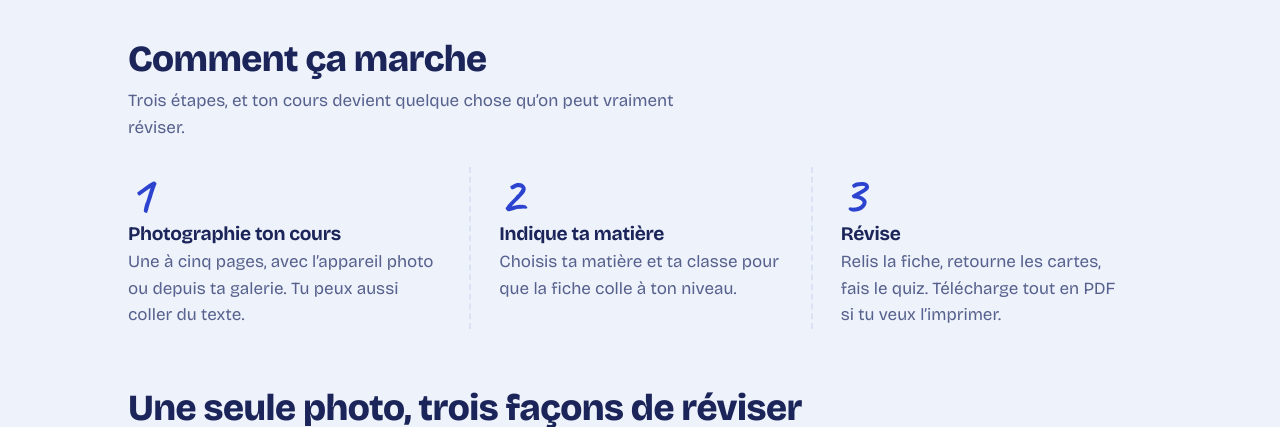
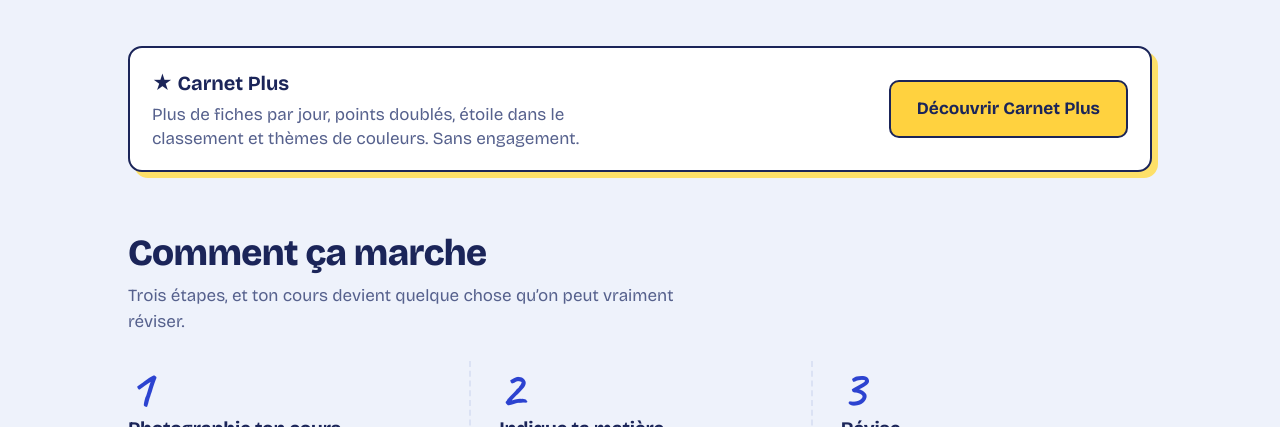
Before and after one commit to Valouzzz0509/fiches-revision, a website: page fiches-site/public/index.html in a window 1280 px wide. Shown: the part 673-1100 px from the top of the page. Drawn offline with nearby package versions, Linux system fonts and the light colour scheme; no server answers.

Commit message:
Add files via upload

```diff
--- a/fiches-site/public/index.html
+++ b/fiches-site/public/index.html
@@ -24,6 +24,7 @@
       <div class="cta">
         <a class="btn big" href="creer.html">Créer ma première fiche</a>
         <a class="btn big ghost" href="#exemple">Voir ce que ça donne</a>
+        <a class="btn big gold" href="plus.html">★ Carnet Plus</a>
       </div>
       <p class="fine">Pensé pour les lycéens. Crée un compte avec ton email et retrouve tes fiches sur ton téléphone comme sur ton ordinateur.</p>
     </div>
@@ -58,6 +59,14 @@
         <svg viewBox="0 0 62 44"><path d="M4 38 C24 42 46 30 54 8"/><path d="M45 14 L54 7 L58 18"/></svg>
       </div>
     </div>
+  </section>
+
+  <section class="plusband">
+    <div>
+      <strong>★ Carnet Plus</strong>
+      <p>Plus de fiches par jour, points doublés, étoile dans le classement et thèmes de couleurs. Sans engagement.</p>
+    </div>
+    <a class="btn big gold" href="plus.html">Découvrir Carnet Plus</a>
   </section>
 
   <section class="block" id="comment">
--- a/fiches-site/public/style.css
+++ b/fiches-site/public/style.css
@@ -300,3 +300,10 @@ details.q p{margin:8px 0 0}
 .perks li{display:flex;gap:10px;align-items:flex-start;margin:8px 0;line-height:1.4}
 .perks li:before{content:"✓";flex:none;width:22px;height:22px;border-radius:50%;background:var(--ok);color:#fff;display:grid;place-items:center;font-size:.85rem;font-weight:800;margin-top:1px}
 .plusbox{border:2px solid var(--ink);box-shadow:6px 6px 0 var(--hl)}
+
+/* ---- accueil : mise en avant de Carnet Plus ---- */
+.btn.gold{background:#ffd23f;color:#1b2559;border:2px solid #1b2559}
+.btn.gold:hover{filter:brightness(1.05)}
+.plusband{display:flex;align-items:center;justify-content:space-between;gap:18px;flex-wrap:wrap;margin:26px 0 6px;padding:20px 22px;background:var(--sheet);border:2px solid var(--ink);border-radius:14px;box-shadow:6px 6px 0 var(--hl)}
+.plusband strong{font-size:1.25rem}
+.plusband p{margin:4px 0 0;color:var(--mute);max-width:46ch;line-height:1.4}
```
